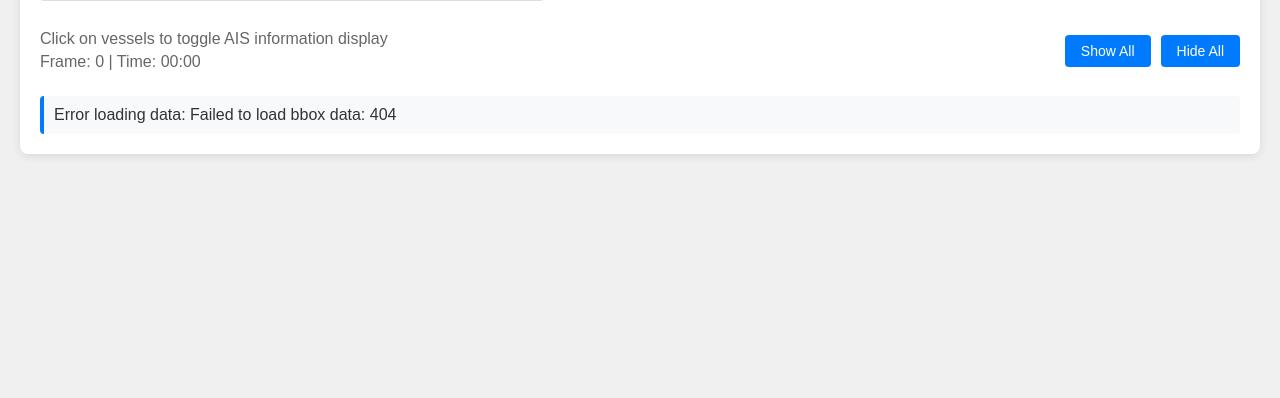
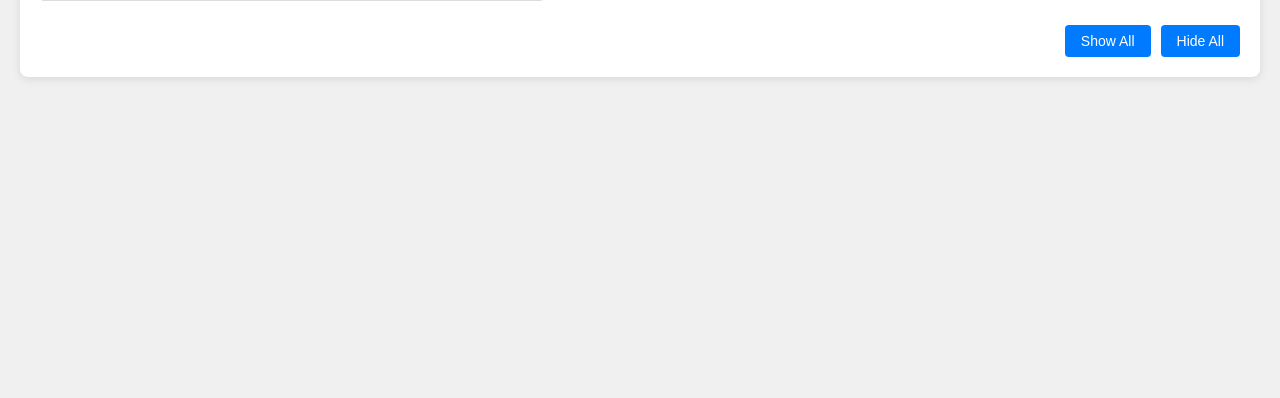
Before and after one commit to ParvGoyal08/DEEPSORVF-WebInterface, a Flask app: page / in a window 1280 px wide. Shown: the part 402-800 px from the top of the page. Run offline with Flask 2, Linux system fonts and the light colour scheme.

Commit message:
Before adding ship logo

```diff
--- a/static/app.js
+++ b/static/app.js
@@ -29,9 +29,9 @@
         try {
             await this.loadBboxData();
             this.setupEventListeners();
-            this.updateStatus('Ready - Click on vessels to toggle AIS info');
+            // this.updateStatus('Ready - Click on vessels to toggle AIS info');
         } catch (error) {
-            this.updateStatus('Error loading data: ' + error.message);
+            // this.updateStatus('Error loading data: ' + error.message);
             console.error('Initialization error:', error);
         }
     }
@@ -106,11 +106,11 @@
     }
 
     updateFrameInfo() {
-        const frame = this.bboxData.frames[this.currentFrame];
-        if (frame) {
-            document.getElementById('frame-info').textContent = this.currentFrame;
-            document.getElementById('time-info').textContent = this.formatTime(this.video.currentTime);
-        }
+        // const frame = this.bboxData.frames[this.currentFrame];
+        // if (frame) {
+        //     document.getElementById('frame-info').textContent = this.currentFrame;
+        //     document.getElementById('time-info').textContent = this.formatTime(this.video.currentTime);
+        // }
     }
 
     formatTime(seconds) {
@@ -489,9 +489,9 @@
         this.ctx.textAlign = 'left';
     }
 
-    updateStatus(message) {
-        document.getElementById('status').textContent = message;
-    }
+    // updateStatus(message) {
+    //     document.getElementById('status').textContent = message;
+    // }
 }
 
 // Initialize the application when the page loads
--- a/templates/index.html
+++ b/templates/index.html
@@ -20,8 +20,8 @@
 
         <div class="controls">
             <div class="info">
-                <p>Click on vessels to toggle AIS information display</p>
-                <p>Frame: <span id="frame-info">0</span> | Time: <span id="time-info">00:00</span></p>
+                <!-- <p>Click on vessels to toggle AIS information display</p> -->
+                <!-- <p>Frame: <span id="frame-info">0</span> | Time: <span id="time-info">00:00</span></p> -->
             </div>
             <div class="visibility-controls">
                 <button id="show-all">Show All</button>
@@ -29,9 +29,9 @@
             </div>
         </div>
 
-        <div class="status">
+        <!-- <div class="status">
             <p id="status">Loading...</p>
-        </div>
+        </div> -->
     </div>
 
     <script src="/static/app.js"></script>
```
Also changed, not shown: images/ship_logo.png (added).
